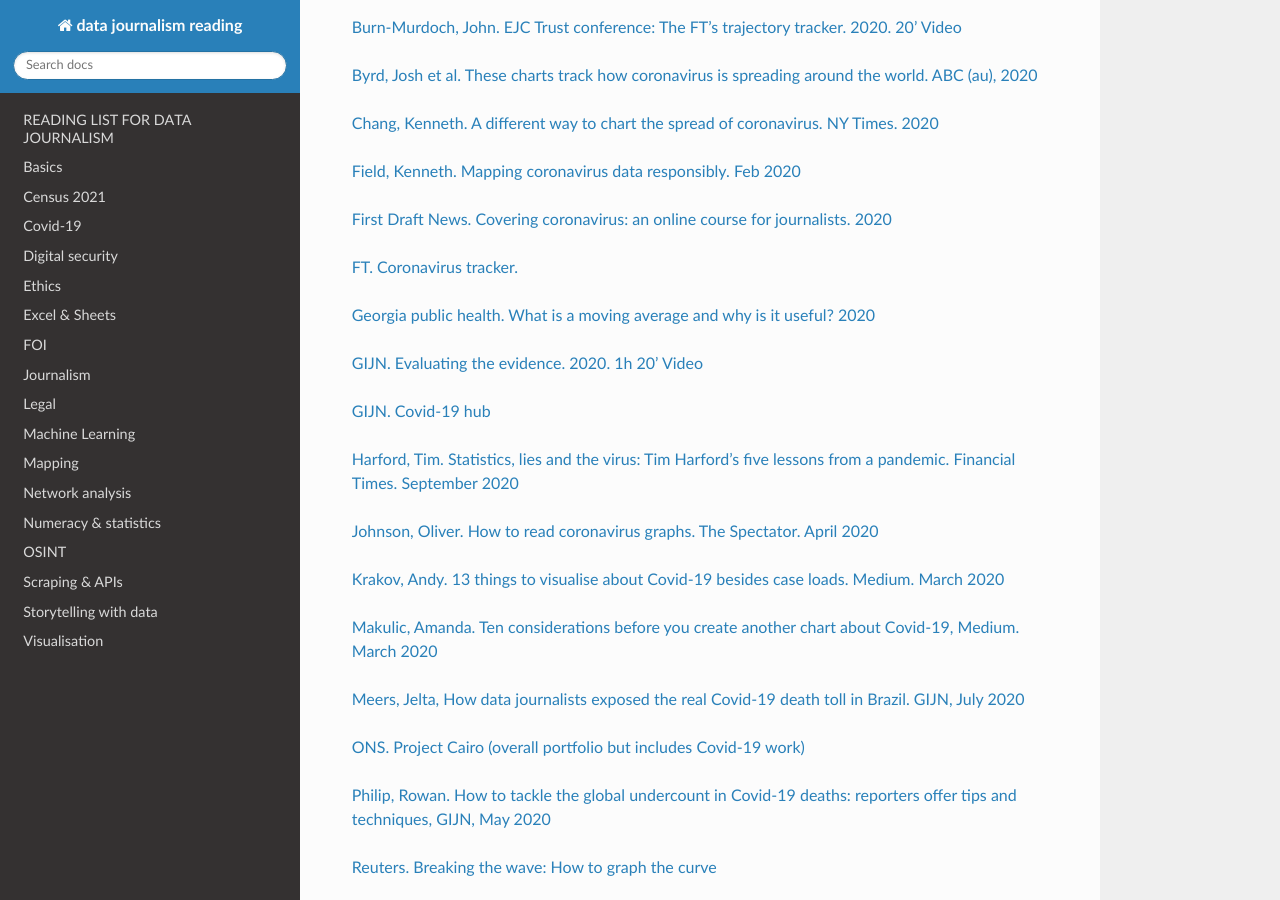
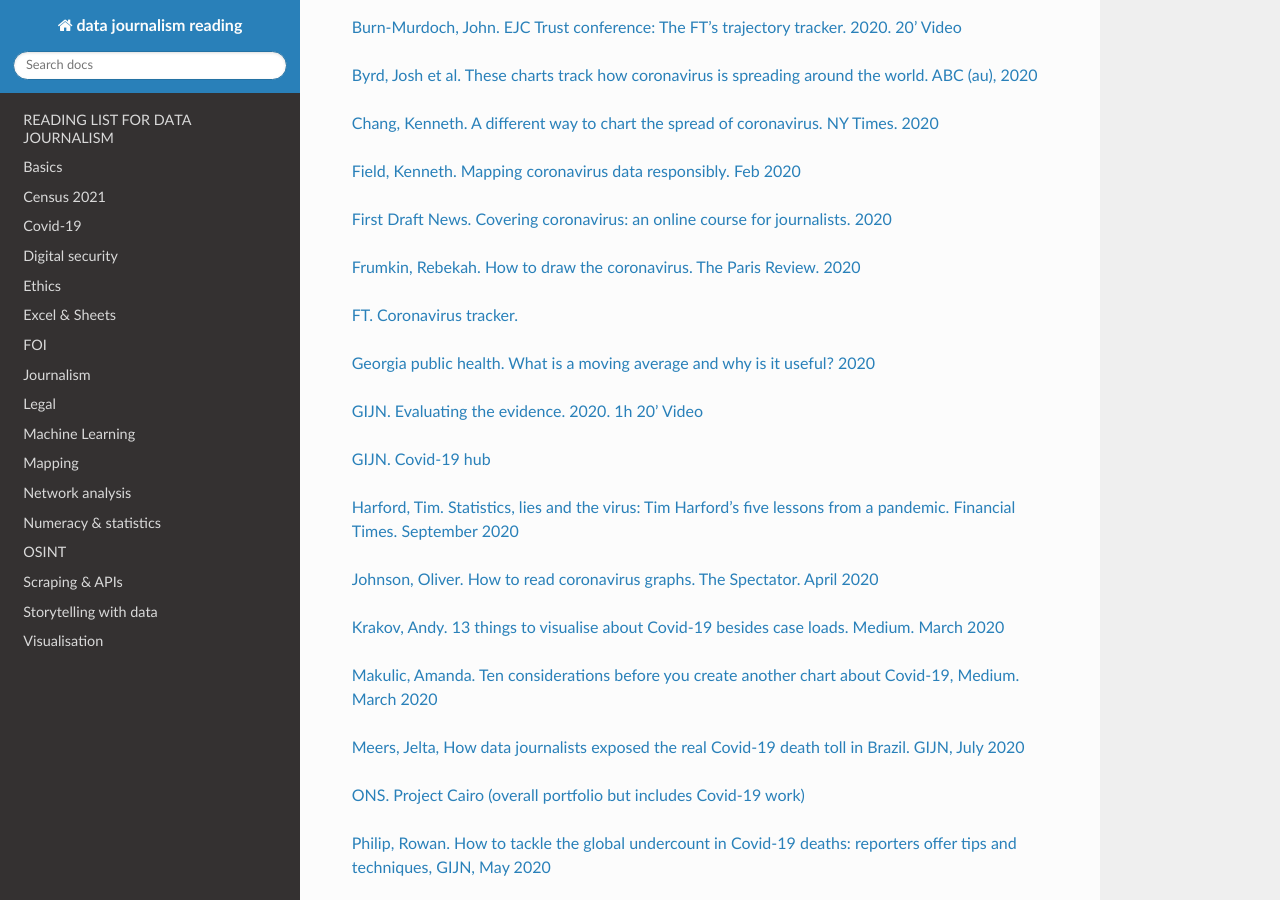
Before and after one commit to aodhanlutetiae/dj_reading, a Sphinx documentation site: the page built from docs/source/index.rst, in a window 1280 px wide and 900 px high, scrolled down 1887 px. Built offline with Sphinx 7.4.7 and the Read the Docs theme 2.0.0, drawn with Linux system fonts in a browser that asks for light colours; some of the changed text lies outside the part shown.

Commit message:
update list

```diff
--- a/docs/source/index.rst
+++ b/docs/source/index.rst
@@ -97,23 +97,25 @@
 
 `Chang, Kenneth. A different way to chart the spread of coronavirus.
 NY Times.
-2020 <https://www.nytimes.com/2020/03/20/health/coronavirus-data-logarithm-chart.html>`__
+2020 <https://www.nytimes.com/2020/03/20/health/coronavirus-data-logarithm-chart.html>`_
 
 `Field, Kenneth. Mapping coronavirus data responsibly. Feb
-2020 <https://www.esri.com/arcgis-blog/products/product/mapping/mapping-coronavirus-responsibly/>`__
+2020 <https://www.esri.com/arcgis-blog/products/product/mapping/mapping-coronavirus-responsibly/>`_
 
 `First Draft News. Covering coronavirus: an online course for
 journalists.
-2020 <https://firstdraftnews.org/latest/covering-coronavirus-an-online-course-for-journalists>`__
+2020 <https://firstdraftnews.org/latest/covering-coronavirus-an-online-course-for-journalists>`_
+
+`Frumkin, Rebekah. How to draw the coronavirus. The Paris Review. 2020 <https://www.theparisreview.org/blog/2020/05/18/how-to-draw-the-coronavirus/>`_
 
 `FT. Coronavirus tracker. <https://www.ft.com/content/a2901ce8-5eb7-4633-b89c-cbdf5b386938>`_
 
 `Georgia public health. What is a moving average and why is it useful?
-2020 <https://www.georgiaruralhealth.org/blog/what-is-a-moving-average-and-why-is-it-useful/>`__
+2020 <https://www.georgiaruralhealth.org/blog/what-is-a-moving-average-and-why-is-it-useful/>`_
 
-`GIJN. Evaluating the evidence. 2020. 1h 20' Video <https://www.youtube.com/watch?v=A7vLA7hQ5rI>`__
+`GIJN. Evaluating the evidence. 2020. 1h 20' Video <https://www.youtube.com/watch?v=A7vLA7hQ5rI>`_
 
-`GIJN. Covid-19 hub <https://gijn.org/series/covid19/>`__
+`GIJN. Covid-19 hub <https://gijn.org/series/covid19/>`_
 
 `Harford, Tim. Statistics, lies and the virus: Tim Harford’s five
 lessons from a pandemic. Financial Times. September
@@ -489,22 +491,22 @@
 ================
 
 `Aldhous. Peter. We trained a computer to search for hidden spy planes: this is what it found. Buzzfeed. 2017
-<https://www.buzzfeednews.com/article/peteraldhous/hidden-spy-planes>`__
-with `code <https://github.com/BuzzFeedNews/2017-08-spy-plane-finder>`__
+<https://www.buzzfeednews.com/article/peteraldhous/hidden-spy-planes>`_
+with `code <https://github.com/BuzzFeedNews/2017-08-spy-plane-finder>`_
 
 `Beckett, Charlie. New powers, new responsibilities: A global survey of journalism and artificial intelligence. 2019
-<https://blogs.lse.ac.uk/polis/2019/11/18/new-powers-new-responsibilities/>`__
+<https://blogs.lse.ac.uk/polis/2019/11/18/new-powers-new-responsibilities/>`_
 
 `Bradshaw, Paul. Ten ways AI can be used for investigations (slides). 2019
-<https://www.slideshare.net/onlinejournalist/10-ways-ai-can-be-used-for-investigations>`__
+<https://www.slideshare.net/onlinejournalist/10-ways-ai-can-be-used-for-investigations>`_
 
-`Cheung, Paul. Journalism’s superfood: AI? Knight Foundation. 2019 <https://knightfoundation.org/articles/journalisms-superfood-ai/>`__
+`Cheung, Paul. Journalism’s superfood: AI? Knight Foundation. 2019 <https://knightfoundation.org/articles/journalisms-superfood-ai/>`_
 
 `DataFlair. Detecting fake news with python
-<https://data-flair.training/blogs/advanced-python-project-detecting-fake-news/>`__
+<https://data-flair.training/blogs/advanced-python-project-detecting-fake-news/>`_
 
 `Deepnews. Article scorer for journalistic quality
-<https://www.deepnews.ai/about/technology/>`__
+<https://www.deepnews.ai/about/technology/>`_
 
 `Fussell, Sidney. AI Shows ExxonMobil Downplayed Its Role in Climate Change. 2021
  <https://www.wired.com/story/ai-shows-exxonmobil-downplayed-role-climate-change/>`_
@@ -513,16 +515,16 @@
 <https://medium.com/ft-product-technology/predicting-ft-trending-topics-7eda85ece727>`_
 
 `Google News Initiative. Introduction to machine learning
-<https://newsinitiative.withgoogle.com/training/course/introduction-to-machine-learning>`__
+<https://newsinitiative.withgoogle.com/training/course/introduction-to-machine-learning>`_
 
 `ICIJ. Datashare (tool for sorting large amounts of documents)
-<https://icij.gitbook.io/datashare/>`__
+<https://icij.gitbook.io/datashare/>`_
 
 `Merrill, Jeremy B. Chamber of Secrets: teaching a machine what Congress cares about. Propublica. Oct 2017
-<https://www.propublica.org/nerds/teaching-a-machine-what-congress-cares-about>`__
+<https://www.propublica.org/nerds/teaching-a-machine-what-congress-cares-about>`_
 
 `Merrill, Jeremy B. Searching Bill de Blasio's emails with the universal sentence encoder. Quartz
-<https://github.com/Quartz/aistudio-searching-data-dumps-with-use>`__
+<https://github.com/Quartz/aistudio-searching-data-dumps-with-use>`_
 
 `Roberts, Brandon. Dissecting a machine learning powered investigation: Uncovering local property
 tax evasion using machine learning and statistical modeling. Artificial Informer. April 2019
```
Also changed, not shown: other parts of docs/source/index.rst (+0 -3 lines).
